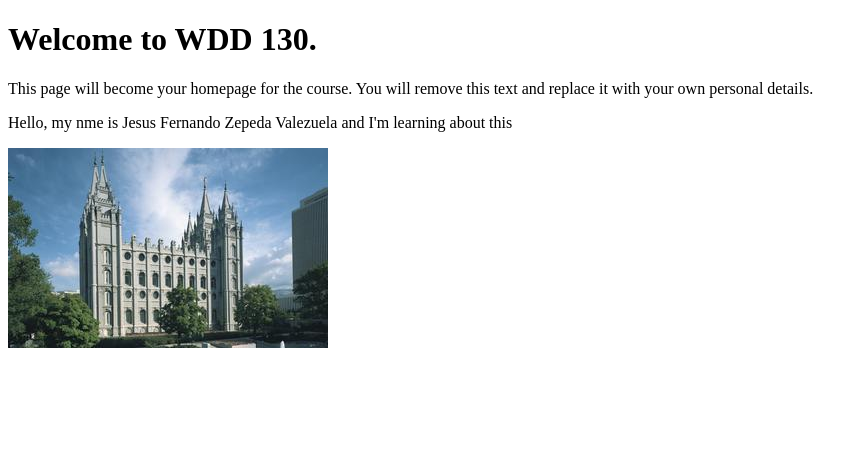
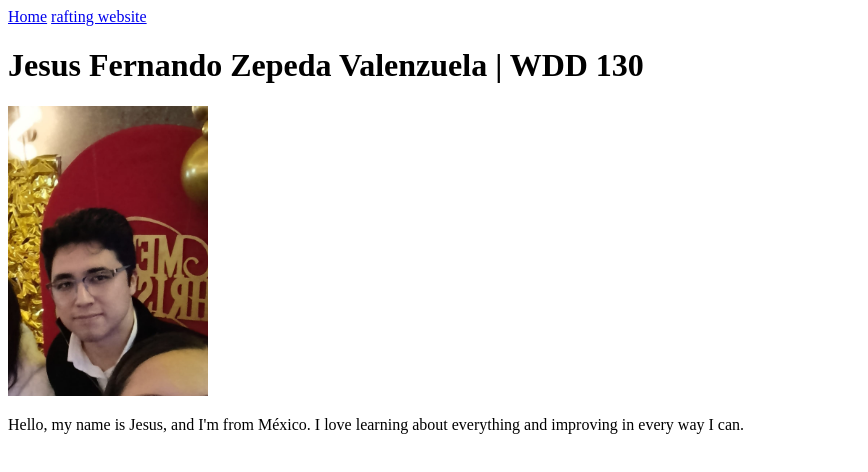
Before and after one commit to ferzpd/wdd130, a plain HTML site: page index.html in a window 1280 px wide. Shown: the whole page, without its empty margins (0-868 px from the left). Drawn offline with Linux system fonts and the light colour scheme.

Commit message:
My profile

```diff
--- a/index.html
+++ b/index.html
@@ -4,15 +4,24 @@
 <head>
     <meta charset="UTF-8">
     <meta name="viewport" content="width=device-width, initial-scale=1.0">
-    <title>WDD 130 | Personal Homepage</title>
+    <title> Jesus Fernando Zepeda Valenzuela | WDD 130 </title>
 </head>
 
 <body>
-    <h1>Welcome to WDD 130.</h1>
-    <p>This page will become your homepage for the course. You will remove this text and replace it with your own
-        personal details.</p>
-    <p>Hello, my nme is Jesus Fernando Zepeda Valezuela and I'm learning about this</p>
-    <img src="images/salt-lake-temple.jpg" alt="The Salt Lake Temple.">
+
+    <header>
+        <nav>
+            <a href="#">Home</a>
+            <a href="wwr">rafting website</a>
+        </nav>
+    </header>
+    <main>
+        <h1>Jesus Fernando Zepeda Valenzuela | WDD 130</h1>
+        <img src="images\picture-my.jpg" alt="Jesus Fernando Zepeda Valenzuela" width="200">
+        <P>Hello, my name is Jesus, and I'm from México.
+            I love learning about everything and improving in every way I can.</P>
+    </main>
+
 </body>
 
 </html>
```
Also changed, not shown: images/picture-my.jpg (added).
